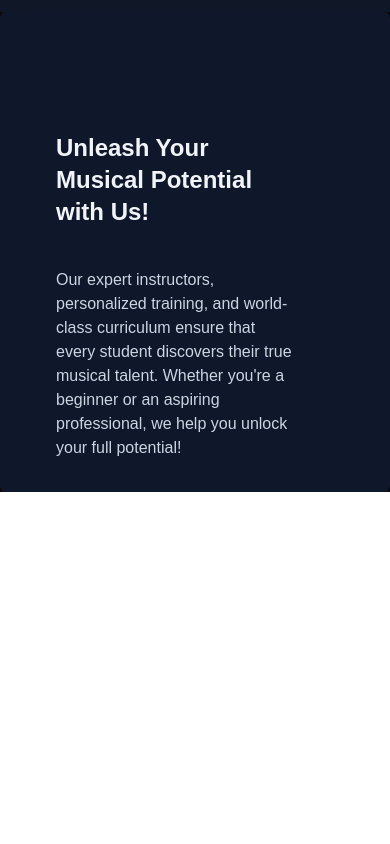
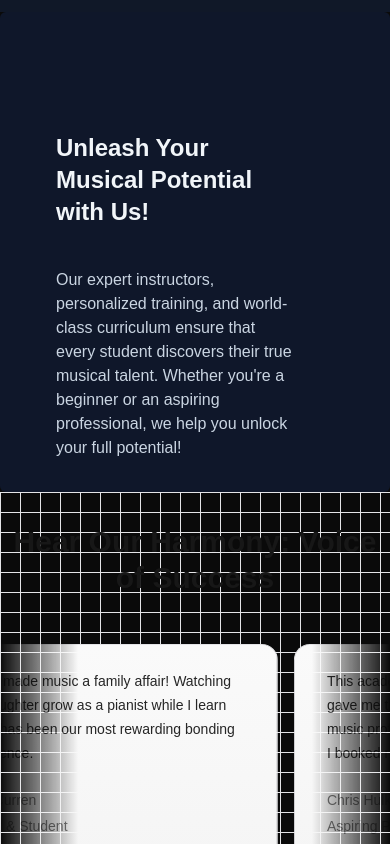
Before and after one commit to ChetanSingh15/Musicly, a Next.js app: page / in a window 390 px wide. Shown: the part 1688-2532 px from the top of the page. Before the commit the page ends 2180 px from the top, so only its background shows below. Built offline with nearby package versions, Linux system fonts and the light colour scheme.

Commit message:
add moving cards and grid background

```diff
--- a/src/app/globals.css
+++ b/src/app/globals.css
@@ -11,6 +11,13 @@
   --font-sans: var(--font-geist-sans);
   --font-mono: var(--font-geist-mono);
   --animate-spotlight: spotlight 2s ease 0.75s 1 forwards;
+  --animate-scroll: scroll var(--animation-duration, 40s) var(--animation-direction, forwards) linear infinite;
+
+  @keyframes scroll {
+    to {
+      transform: translate(calc(-50% - 0.5rem));
+    }
+  }
 }
 
 @keyframes spotlight {
--- a/src/app/page.tsx
+++ b/src/app/page.tsx
@@ -1,5 +1,6 @@
 import FeaturedCourses from "@/components/FeaturedCourses";
 import HeroSection from "@/components/HeroSection";
+import MusicalAcademyTestimonials from "@/components/StudentReviewCards";
 import WhyChooseUs from "@/components/WhyChooseUs";
 import Image from "next/image";
 
@@ -9,6 +10,7 @@
     <HeroSection/>
     <FeaturedCourses/>
     <WhyChooseUs/>
+    <MusicalAcademyTestimonials/>
    </main>
   );
 }
--- /dev/null
+++ b/src/components/StudentReviewCards.tsx
@@ -0,0 +1,98 @@
+"use client";
+import { InfiniteMovingCards } from "./ui/infinite-moving-cards";
+import { cn } from "@/utils/cn";
+
+const musicAcademyTestimonials = [
+    {
+        quote:
+            "This academy didn't just improve my voice - it gave me the tools and confidence to pursue music professionally. Within a year of training, I booked my first paid singing gig!",
+        name: "Chris Hulkenberg",
+        title: "Aspiring Playback Singer",
+    },
+    {
+        quote:
+            "I came in barely able to strum chords. Today, I'm performing at local cafes thanks to my teacher's patient guidance and the academy's performance-focused approach.",
+        name: "Arian Keinster",
+        title: "Guitar Student",
+    },
+    {
+        quote:
+            "The piano instructors have an incredible way of breaking down complex pieces. After struggling with Chopin for years, I finally performed my first nocturne flawlessly!",
+        name: "William Stonis",
+        title: "Classical Pianist",
+    },
+    {
+        quote:
+            "The vocal coaching here goes beyond scales - they teach you how to think like an artist. My audition tape got me accepted at three prestigious music programs!",
+        name: "Han Lue",
+        title: "Music Student",
+    },
+    {
+        quote:
+            "As a songwriter, I learned how to transform ideas into complete compositions. The faculty's industry insights helped me develop my unique sound.",
+        name: "Max Amini",
+        title: "Songwriter",
+    },
+    {
+        quote:
+            "From messing up basic beats to headlining college festivals - the drum instructors' rhythmic exercises and performance tips made all the difference.",
+        name: "George Oswell",
+        title: "Band Performer",
+    },
+    {
+        quote:
+            "The violin program's focus on precision and expression took my playing to new heights. I recently earned first chair in my youth orchestra!",
+        name: "Jack Stein",
+        title: "Orchestral Violinist",
+    },
+    {
+        quote:
+            "Stage fright used to cripple me. Through the academy's performance workshops and supportive environment, I now love being in the spotlight!",
+        name: "Vick Rollin",
+        title: "Vocalist & Performer",
+    },
+    {
+        quote:
+            "The jazz course opened my ears to new possibilities. Learning to improvise fluidly has made music feel like an exciting conversation rather than rigid notes.",
+        name: "Jasmin Bhasin",
+        title: "Jazz Enthusiast",
+    },
+    {
+        quote:
+            "Starting with just a laptop and dreams, the production course gave me professional-grade skills. My first single just hit 10K streams!",
+        name: "Jhon Doe",
+        title: "Music Producer",
+    },
+    {
+        quote:
+            "We've made music a family affair! Watching my daughter grow as a pianist while I learn guitar has been our most rewarding bonding experience.",
+        name: "Sam Curren",
+        title: "Parent & Student",
+    },
+]
+
+function MusicalAcademyTestimonials() {
+  return (
+    <div className="h-[22rem] w-full dark:bg-black dark:bg-grid-white/[0.2] relative flex  flex-col items-center justify-center overflow-hidden" >
+        <div  className={cn(
+          "absolute inset-0",
+          "[background-size:20px_20px]",
+          "[background-image:linear-gradient(to_right,#e4e4e7_1px,transparent_1px),linear-gradient(to_bottom,#e4e4e7_1px,transparent_1px)]",
+          "dark:[background-image:linear-gradient(to_right,#262626_1px,transparent_1px),linear-gradient(to_bottom,#262626_1px,transparent_1px)]",
+        )}>
+            <h2 className="text-3xl font-bold text-center mt-8 mb-8 z-10">Hear Our Harmony: Voice of Success</h2>
+            <div>
+                <div>
+                    <InfiniteMovingCards
+                    items={musicAcademyTestimonials}
+                    direction="right"
+                    speed="slow"
+                    />
+                </div>
+            </div>
+        </div>
+    </div>
+  )
+}
+
+export default MusicalAcademyTestimonials
--- /dev/null
+++ b/src/components/ui/infinite-moving-cards.tsx
@@ -0,0 +1,117 @@
+"use client";
+
+import { cn } from "@/utils/cn";
+import React, { useEffect, useState } from "react";
+
+export const InfiniteMovingCards = ({
+  items,
+  direction = "left",
+  speed = "fast",
+  pauseOnHover = true,
+  className,
+}: {
+  items: {
+    quote: string;
+    name: string;
+    title: string;
+  }[];
+  direction?: "left" | "right";
+  speed?: "fast" | "normal" | "slow";
+  pauseOnHover?: boolean;
+  className?: string;
+}) => {
+  const containerRef = React.useRef<HTMLDivElement>(null);
+  const scrollerRef = React.useRef<HTMLUListElement>(null);
+
+  useEffect(() => {
+    addAnimation();
+  }, []);
+  const [start, setStart] = useState(false);
+  function addAnimation() {
+    if (containerRef.current && scrollerRef.current) {
+      const scrollerContent = Array.from(scrollerRef.current.children);
+
+      scrollerContent.forEach((item) => {
+        const duplicatedItem = item.cloneNode(true);
+        if (scrollerRef.current) {
+          scrollerRef.current.appendChild(duplicatedItem);
+        }
+      });
+
+      getDirection();
+      getSpeed();
+      setStart(true);
+    }
+  }
+  const getDirection = () => {
+    if (containerRef.current) {
+      if (direction === "left") {
+        containerRef.current.style.setProperty(
+          "--animation-direction",
+          "forwards",
+        );
+      } else {
+        containerRef.current.style.setProperty(
+          "--animation-direction",
+          "reverse",
+        );
+      }
+    }
+  };
+  const getSpeed = () => {
+    if (containerRef.current) {
+      if (speed === "fast") {
+        containerRef.current.style.setProperty("--animation-duration", "20s");
+      } else if (speed === "normal") {
+        containerRef.current.style.setProperty("--animation-duration", "40s");
+      } else {
+        containerRef.current.style.setProperty("--animation-duration", "80s");
+      }
+    }
+  };
+  return (
+    <div
+      ref={containerRef}
+      className={cn(
+        "scroller relative z-20 max-w-7xl overflow-hidden [mask-image:linear-gradient(to_right,transparent,white_20%,white_80%,transparent)]",
+        className,
+      )}
+    >
+      <ul
+        ref={scrollerRef}
+        className={cn(
+          "flex w-max min-w-full shrink-0 flex-nowrap gap-4 py-4",
+          start && "animate-scroll",
+          pauseOnHover && "hover:[animation-play-state:paused]",
+        )}
+      >
+        {items.map((item, idx) => (
+          <li
+            className="relative w-[350px] max-w-full shrink-0 rounded-2xl border border-b-0 border-zinc-200 bg-[linear-gradient(180deg,#fafafa,#f5f5f5)] px-8 py-6 md:w-[450px] dark:border-zinc-700 dark:bg-[linear-gradient(180deg,#27272a,#18181b)]"
+            key={item.name}
+          >
+            <blockquote>
+              <div
+                aria-hidden="true"
+                className="user-select-none pointer-events-none absolute -top-0.5 -left-0.5 -z-1 h-[calc(100%_+_4px)] w-[calc(100%_+_4px)]"
+              ></div>
+              <span className="relative z-20 text-sm leading-[1.6] font-normal text-neutral-800 dark:text-gray-100">
+                {item.quote}
+              </span>
+              <div className="relative z-20 mt-6 flex flex-row items-center">
+                <span className="flex flex-col gap-1">
+                  <span className="text-sm leading-[1.6] font-normal text-neutral-500 dark:text-gray-400">
+                    {item.name}
+                  </span>
+                  <span className="text-sm leading-[1.6] font-normal text-neutral-500 dark:text-gray-400">
+                    {item.title}
+                  </span>
+                </span>
+              </div>
+            </blockquote>
+          </li>
+        ))}
+      </ul>
+    </div>
+  );
+};
```
